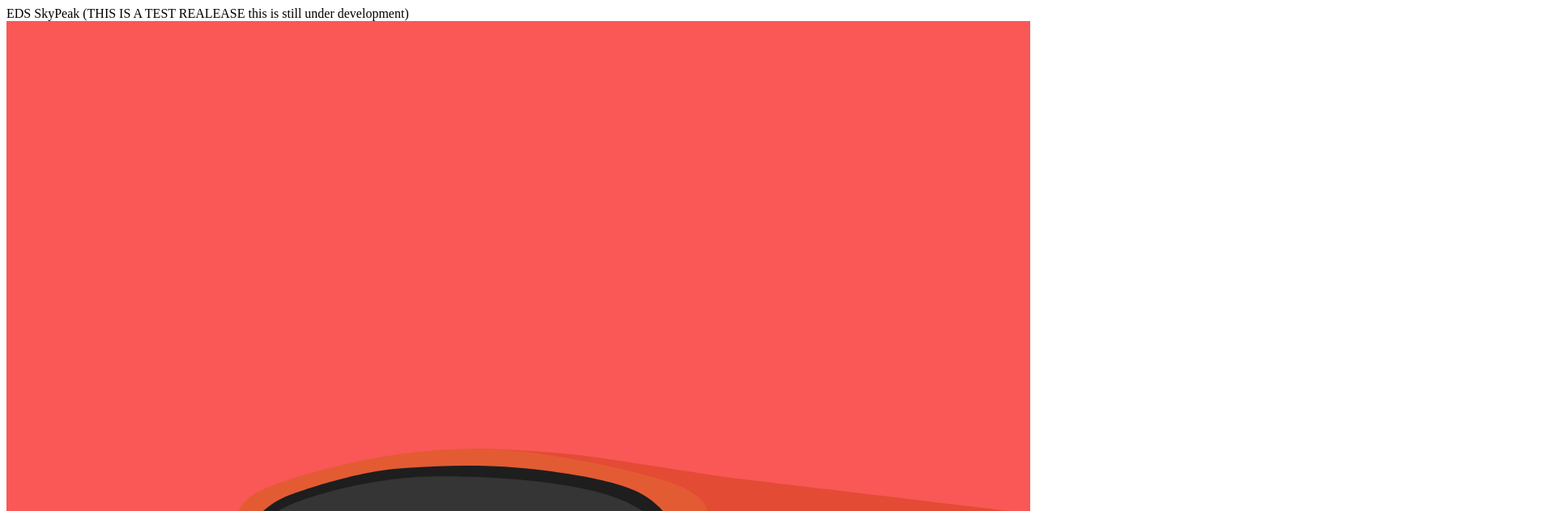
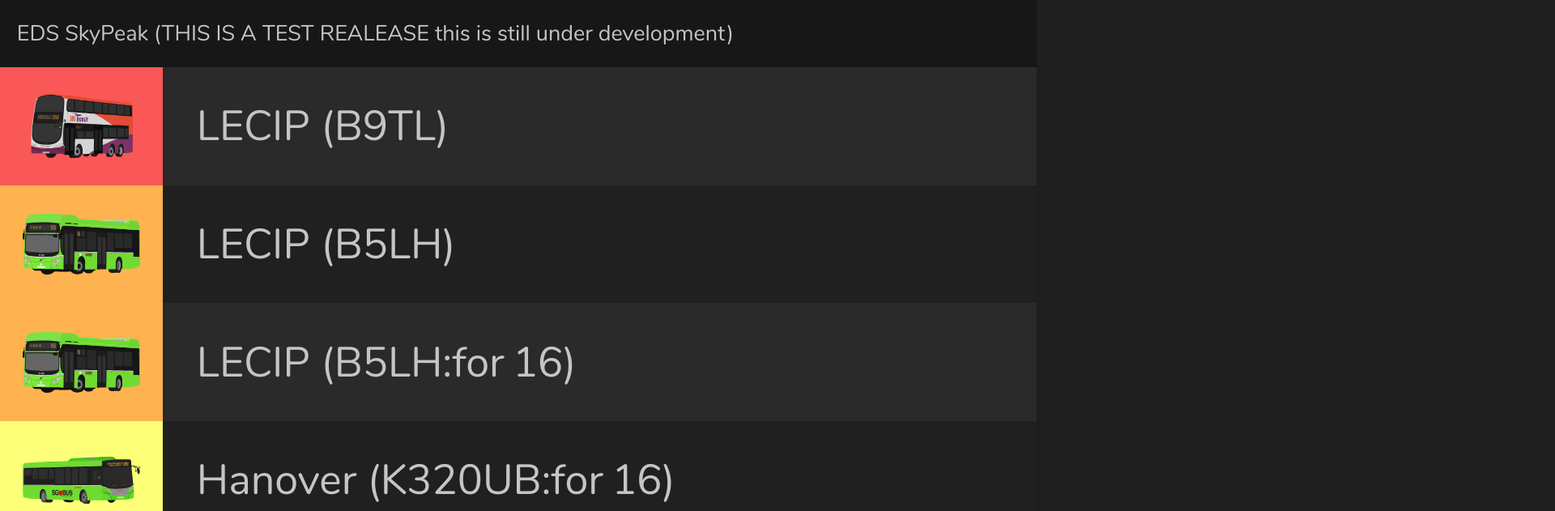
Before and after one commit to CanberraClass/EDS-SkyPeak, a website: page index.html in a window 1280 px wide. Shown: the top 631 px of the page at 81% size, 1920 px wide, since content can reach past the window. Drawn offline with Linux system fonts and the light colour scheme.

Commit message:
Update index.html

```diff
--- a/index.html
+++ b/index.html
@@ -2,7 +2,8 @@
 <html lang="en-GB">
 
 <head>
-<title>Skypeak EDS</title>
+<link rel="stylesheet" href="/index.css">
+<title>SkypeakEDS 2206 Test Realease</title>
 </head>
 
 <body>
```
